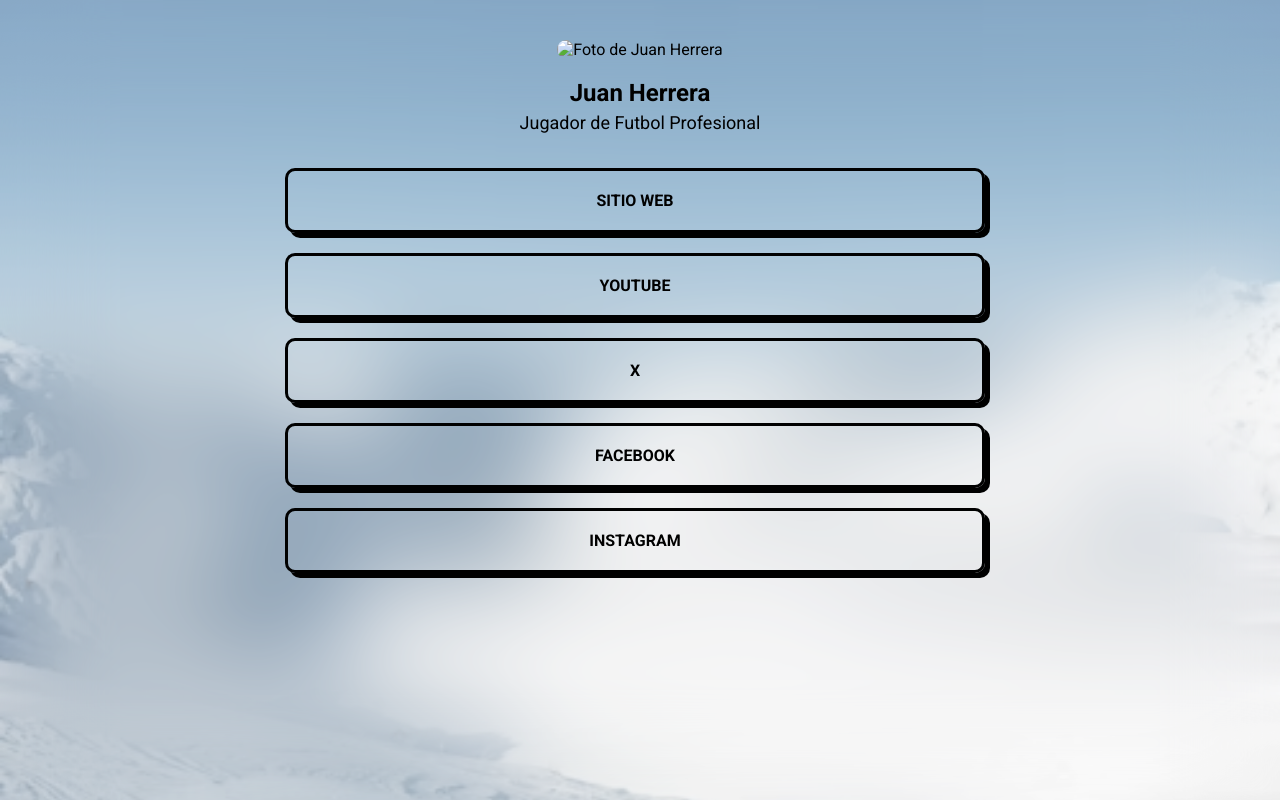
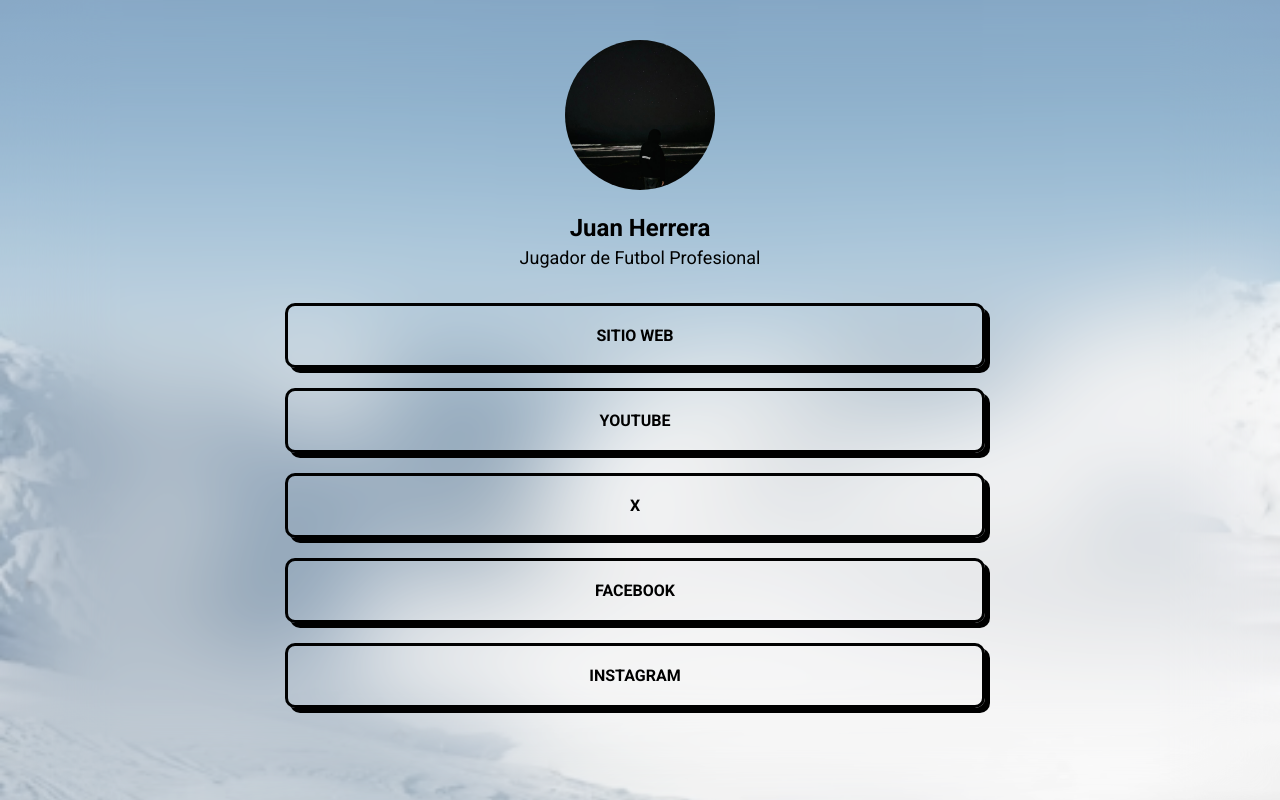
Before and after one commit to juaniherrera800-maker/JuanHerrera.github.io, a plain HTML site: page index.html in a window 1280 px wide. Drawn offline with Linux system fonts and the light colour scheme; files that its build step writes are made by us from their sources.

Commit message:
Corrigiendo errores

```diff
--- a/Links/index.html
+++ b/index.html
@@ -16,7 +16,11 @@
   <body>
     <main class="contenedor">
       <section class="bio">
-        <img src="fotojuan.jpeg" alt=" Foto de Juan Herrera" class="foto" />
+        <img
+          src="/img/fotojuan.jpeg"
+          alt=" Foto de Juan Herrera"
+          class="foto"
+        />
         <h1 class="nombre">Juan Herrera</h1>
         <p class="descripcion">Jugador de Futbol Profesional</p>
       </section>
```
